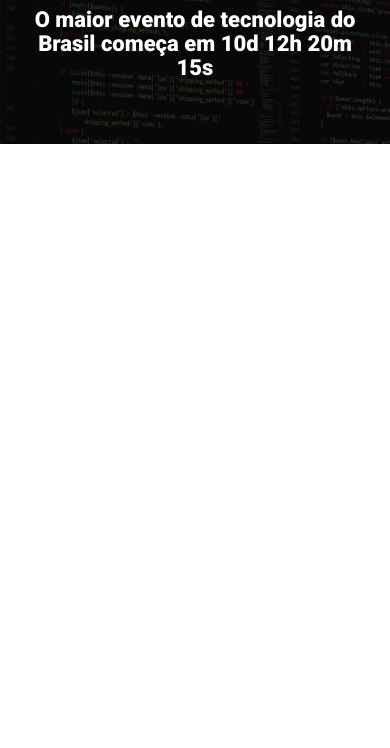
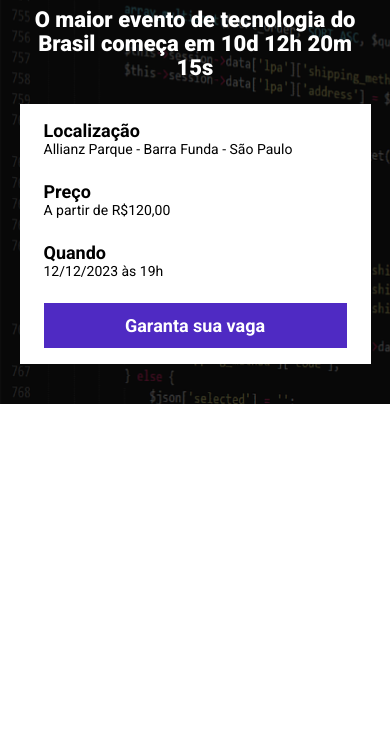
Before and after one commit to lichtle/ebac-tech-talks, a website built with Parcel: page src/index.html in a window 390 px wide. Shown: the part 96-844 px from the top of the page. Built offline with nearby package versions, Linux system fonts and the light colour scheme.

Commit message:
chore: info bar finalizada

```diff
--- a/package.json
+++ b/package.json
@@ -4,7 +4,7 @@
   "description": "",
   "main": "index.js",
   "scripts": {
-    "dev": "parcel --no-cache src/index.html src/styles/main.scss src/scripts/main.js",
+    "dev": "parcel src/index.html src/styles/main.scss src/scripts/main.js",
     "test": "echo \"Error: no test specified\" && exit 1"
   },
   "keywords": [],
@@ -13,6 +13,7 @@
   "devDependencies": {
     "@parcel/transformer-sass": "^2.9.3",
     "parcel": "^2.9.3",
+    "parcel-bundler": "^1.12.5",
     "sharp": "^0.31.3"
   }
 }
--- a/src/index.html
+++ b/src/index.html
@@ -19,6 +19,20 @@
         <p class="hero__text">
           O maior evento de tecnologia do Brasil começa em 10d 12h 20m 15s
         </p>
+        <div class="info-bar">
+          <ul class="info-bar__infos">
+            <li class="info-bar__infos__item">
+              <span>Localização</span> Allianz Parque - Barra Funda - São Paulo
+            </li>
+            <li class="info-bar__infos__item">
+              <span>Preço</span> A partir de R$120,00
+            </li>
+            <li class="info-bar__infos__item">
+              <span>Quando</span> 12/12/2023 às 19h
+            </li>
+          </ul>
+          <a class="button button--primary" href="#">Garanta sua vaga</a>
+        </div>
       </div>
     </header>
     <script src="scripts/main.js"></script>
--- /dev/null
+++ b/src/styles/components/_buttons.scss
@@ -0,0 +1,24 @@
+.button {
+  padding: 12px;
+  font-size: 18px;
+  font-weight: bold;
+  text-decoration: none;
+  text-align: center;
+  white-space: nowrap; // Forçando o texto do botão a ficar em uma linha só
+
+  &--primary {
+    color: #fff;
+    background-color: #4f2ac3;
+  }
+
+  @media (max-width: 640px) {
+    display: block;
+    width: 100%;
+  }
+
+  @media (max-width: 1024px) {
+    display: flex;
+    align-items: center;
+    justify-content: center;
+  }
+}
--- /dev/null
+++ b/src/styles/components/_info-bar.scss
@@ -0,0 +1,42 @@
+.info-bar {
+  display: flex;
+  justify-content: space-between;
+  align-items: center;
+  background-color: #fff;
+  padding: 16px 24px;
+
+  &__infos {
+    display: flex;
+    gap: 40px;
+
+    &__item {
+      font-size: 14px;
+      color: #000;
+
+      span {
+        color: #000;
+        font-weight: 700;
+        font-size: 18px;
+        display: block;
+      }
+    }
+  }
+
+  @media (max-width: 640px) {
+    display: block;
+
+    &__infos {
+      display: block;
+
+      &__item {
+        margin-bottom: 24px;
+      }
+    }
+  }
+
+  @media (max-width: 1024px) {
+    &__infos {
+      gap: 16px;
+    }
+  }
+}
--- a/src/styles/main.scss
+++ b/src/styles/main.scss
@@ -1,10 +1,13 @@
 @use "hero";
+@use "components/info-bar";
+@use "components/buttons";
 
 * {
   margin: 0;
   padding: 0;
   box-sizing: border-box;
   color: #fff;
+  list-style: none;
 }
 
 body {
```
Also changed, not shown: 1 other file.
